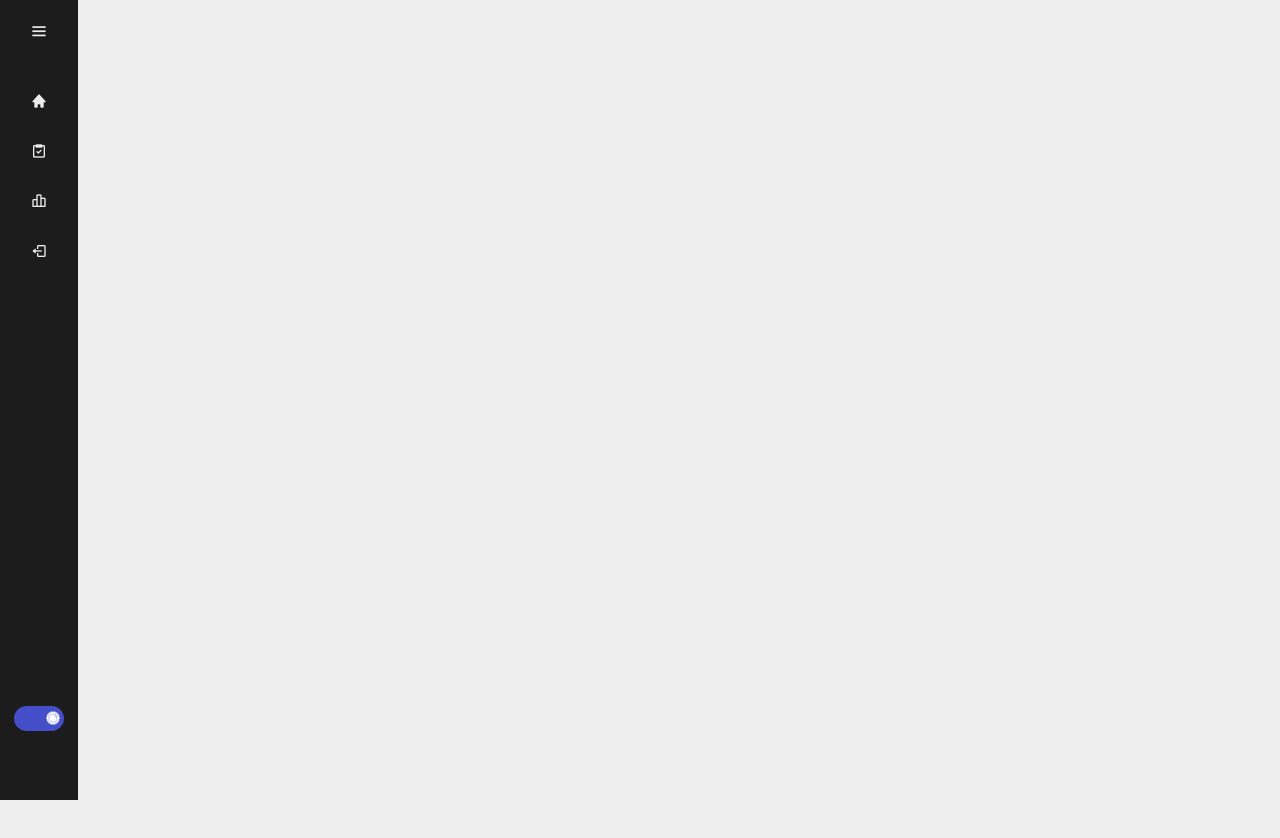
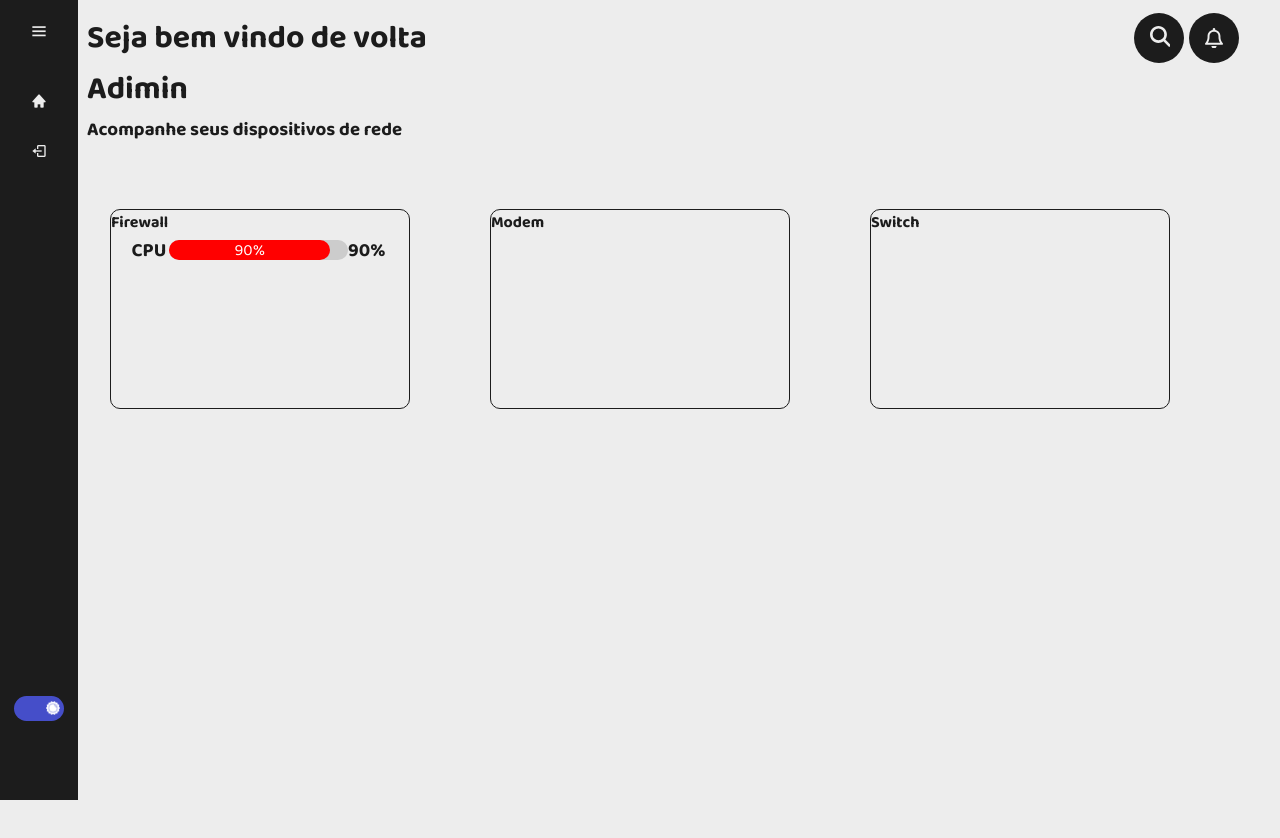
Before and after one commit to NetMinder-Enterprise/FireByte-Frontend, a website: page site/public/dashboard/dashboard.html in a window 1280 px wide. After the commit the page ends 800 px from the top, so only its background shows below. Drawn offline with nearby package versions, Linux system fonts and the light colour scheme.

Commit message:
tittle + bottons notification + card

```diff
--- a/site/public/dashboard/css/dashboard.css
+++ b/site/public/dashboard/css/global.css
@@ -39,7 +39,7 @@ body {
 .container {
   width: 90%;
   margin: 0 auto;
-  margin-top: 5%;
+  margin-top: 1%;
   margin-bottom: 5%;
 }
 
@@ -73,7 +73,7 @@ body {
   background: var(--primary-color);
   width: 50px;
   height: 25px;
-  margin-top: 430px;
+  margin-top: 520px;
 }
 
 .checkboxWrap .checkboxMark:before {
--- /dev/null
+++ b/site/public/dashboard/css/index.css
@@ -0,0 +1,243 @@
+.content {
+    display: flex;
+    flex-direction: row;
+    margin-left: 2%;
+    width: 100%;
+}
+
+.content-title {
+    width: 40%;
+}
+
+.content-bottons {
+    display: flex;
+    flex-direction: row;
+    width: 70%;
+    justify-content: end;
+}
+
+/*botão de pesquisa*/
+.pesquise {
+    position: relative;
+    box-sizing: border-box;
+    width: fit-content;
+    margin-right: 5px;
+}
+
+.mainbox {
+    box-sizing: border-box;
+    position: relative;
+    width: 230px;
+    height: 50px;
+    display: flex;
+    flex-direction: row-reverse;
+    align-items: center;
+    justify-content: center;
+    border-radius: 160px;
+    background-color: var(--text-color);
+    transition: all 0.3s ease;
+}
+
+.checkbox:focus {
+    border: none;
+    outline: none;
+}
+
+.checkbox:checked {
+    right: 10px;
+}
+
+.checkbox:checked~.mainbox {
+    width: 50px;
+}
+
+.checkbox:checked~.mainbox .search_input {
+    width: 0;
+    height: 0px;
+}
+
+.checkbox:checked~.mainbox .iconContainer {
+    padding-right: 8px;
+}
+
+.checkbox {
+    box-sizing: border-box;
+    width: 30px;
+    height: 30px;
+    position: absolute;
+    right: 17px;
+    top: 10px;
+    z-index: 9;
+    cursor: pointer;
+    appearance: none;
+}
+
+.search_input {
+    box-sizing: border-box;
+    height: 100%;
+    width: 170px;
+    background-color: transparent;
+    border: none;
+    outline: none;
+    padding-bottom: 4px;
+    padding-left: 10px;
+    font-size: 1em;
+    color: var(--background-color);
+    transition: all 0.3s ease;
+    font-family: system-ui, -apple-system, BlinkMacSystemFont, 'Segoe UI', Roboto, Oxygen, Ubuntu, Cantarell, 'Open Sans', 'Helvetica Neue', sans-serif;
+}
+
+.search_input::placeholder {
+    color: var(--background-color);
+}
+
+.iconContainer {
+    box-sizing: border-box;
+    padding-top: 5px;
+    width: fit-content;
+    transition: all 0.3s ease;
+}
+
+.search_icon {
+    box-sizing: border-box;
+    fill: var(--background-color);
+    font-size: 1.3em;
+}
+
+/*Notificação*/
+.button {
+    width: 50px;
+    height: 50px;
+    position: relative;
+    display: flex;
+    align-items: center;
+    justify-content: center;
+    background-color: var(--text-color);
+    border-radius: 50%;
+    cursor: pointer;
+    transition-duration: .3s;
+    border: none;
+}
+
+.bell {
+    width: 18px;
+}
+
+.bell path {
+    fill: var(--background-color);
+}
+
+.button:hover {
+    background-color: var(--primary-color);
+}
+
+.button:hover .bell {
+    animation: bellRing 0.9s both;
+}
+
+/* bell ringing animation keyframes*/
+@keyframes bellRing {
+
+    0%,
+    100% {
+        transform-origin: top;
+    }
+
+    15% {
+        transform: rotateZ(10deg);
+    }
+
+    30% {
+        transform: rotateZ(-10deg);
+    }
+
+    45% {
+        transform: rotateZ(5deg);
+    }
+
+    60% {
+        transform: rotateZ(-5deg);
+    }
+
+    75% {
+        transform: rotateZ(2deg);
+    }
+}
+
+.button:active {
+    transform: scale(0.8);
+}
+
+/* Cards principal */
+.content-card {
+    display: flex;
+    flex-direction: row;
+    width: 100%;
+    justify-content: center;
+    align-items: center;
+    gap: 80px;
+
+}
+
+.card {
+    width: 300px;
+    height: 200px;
+    border: 1px solid var(--text-color);
+    border-radius: 10px;
+}
+
+/*Barra de porcentagem*/
+.information{
+
+}
+.data {
+    display: flex;
+    flex-direction: row;
+    align-items: center;
+    justify-content: center;
+}
+
+.data p {
+    font-size: 1.2rem;
+    font-weight:700;
+    margin-right: 1%;
+}
+
+.range {
+    width: 60%;
+    height: 20px;
+    background-color: #ccc;
+    position: relative;
+    border-radius: 50px;
+}
+
+.fill {
+    height: 100%;
+    width: 0;
+    position: absolute;
+    display: flex;
+    justify-content: center;
+    align-items: center;
+    color: #fff;
+    transition: width 0.3s ease;
+    border-radius: 50px;
+}
+
+.percentage {
+    position: absolute;
+    top: 50%;
+    left: 50%;
+    transform: translate(-50%, -50%);
+}
+
+.blue {
+    background-color: #007bff;
+}
+
+.yellow {
+    background-color: yellow;
+}
+
+.red {
+    background-color: red;
+}
--- a/site/public/dashboard/dashboard.html
+++ b/site/public/dashboard/dashboard.html
@@ -6,14 +6,16 @@
     <meta name="viewport" content="width=device-width, initial-scale=1.0">
     <title>Dashboard || Home </title>
 
-    <link rel="stylesheet" href="./css/dashboard.css">
+    <link rel="stylesheet" href="./css/global.css">
+    <link rel="stylesheet" href="./css/index.css">
+
     <link href='https://unpkg.com/boxicons@2.1.4/css/boxicons.min.css' rel='stylesheet'>
 
 </head>
 
 <body>
-    <div class="container"></div>
-    <div class="body_menu">
+    <div class="Header">
+        <div class="body">
             <div class="sidebar">
                 <div class="logo_content">
                     <div class="logo">
@@ -31,20 +33,6 @@
                         <span class="tooltip">Home</span>
                     </li>
                     <li>
-                    <a href="./desempenho.html">
-                        <i class='bx bx-task'></i>
-                        <span class="links_name">Desempenho</span>
-                    </a>
-                    <span class="tooltip">Desempenho</span>
-                </li>
-                <li>
-                    <a onclick="seila()">
-                        <i class='bx bx-bar-chart-alt-2'></i>
-                        <span class="links_name">Ranking</span>
-                    </a>
-                    <span class="tooltip">Ranking</span>
-                </li>
-                <li>
                         <a href="../index.html">
                             <i class='bx bx-log-out'></i>
                             <span class="links_name">Sair</span>
@@ -60,6 +48,7 @@
                 </ul>
             </div>
         </div>
+    </div>
 
     <script>
         let btn = document.querySelector("#btn");
@@ -68,8 +57,105 @@
         btn.onclick = function () {
             sidebar.classList.toggle("active");
         }
+    </script>
+
+    <div class="container" id="">
+        <div class="content">
+            <div class="content-title">
+                <div class="title">
+                    <h1>Seja bem vindo de volta <span id="name_user">Adimin</span></h1>
+                    <div class="subTitle">
+                        <h3>Acompanhe seus dispositivos de rede</h3>
+                    </div>
+                </div>
+            </div>
+            <div class="content-bottons">
+                <div class="pesquise">
+                    <input checked="" class="checkbox" type="checkbox">
+                    <div class="mainbox">
+                        <div class="iconContainer">
+                            <svg viewBox="0 0 512 512" height="1em" xmlns="http://www.w3.org/2000/svg"
+                                class="search_icon">
+                                <path
+                                    d="M416 208c0 45.9-14.9 88.3-40 122.7L502.6 457.4c12.5 12.5 12.5 32.8 0 45.3s-32.8 12.5-45.3 0L330.7 376c-34.4 25.2-76.8 40-122.7 40C93.1 416 0 322.9 0 208S93.1 0 208 0S416 93.1 416 208zM208 352a144 144 0 1 0 0-288 144 144 0 1 0 0 288z">
+                                </path>
+                            </svg>
+                        </div>
+                        <input class="search_input" placeholder="search" type="text">
+                    </div>
+                </div>
+                <div class="notification">
+                    <button class="button">
+                        <svg viewBox="0 0 448 512" class="bell">
+                            <path
+                                d="M224 0c-17.7 0-32 14.3-32 32V49.9C119.5 61.4 64 124.2 64 200v33.4c0 45.4-15.5 89.5-43.8 124.9L5.3 377c-5.8 7.2-6.9 17.1-2.9 25.4S14.8 416 24 416H424c9.2 0 17.6-5.3 21.6-13.6s2.9-18.2-2.9-25.4l-14.9-18.6C399.5 322.9 384 278.8 384 233.4V200c0-75.8-55.5-138.6-128-150.1V32c0-17.7-14.3-32-32-32zm0 96h8c57.4 0 104 46.6 104 104v33.4c0 47.9 13.9 94.6 39.7 134.6H72.3C98.1 328 112 281.3 112 233.4V200c0-57.4 46.6-104 104-104h8zm64 352H224 160c0 17 6.7 33.3 18.7 45.3s28.3 18.7 45.3 18.7s33.3-6.7 45.3-18.7s18.7-28.3 18.7-45.3z">
+                            </path>
+                        </svg>
+                    </button>
+                </div>
+            </div>
+        </div>
+    </div>
+
+    <div class="container">
+        <div class="content-card">
+            <div class="card">
+                <h4><span id="name_card1"> Firewall</span></h4>
+                <div class="information">
+                    <div class="data">
+                        <p>
+                          <span id="name_dispositivo">CPU</span>
+                        </p>
+                        <div class="range">
+                            <div class="fill" id="fill">
+                                <div class="percentage" id="percentage">0%</div>
+                            </div>
+                        </div>
+                        <p>
+                            <span id="porcentagem">90%</span>
+                          </p>
+                    </div>
+                </div>
+            </div>
+            <div class="card">
+                <h4><span id="name_card2">Modem</span></h4>
+            </div>
+            <div class="card">
+                <h4><span id="name_card3">Switch</span></h4>
+            </div>
+        </div>
+    </div>
+
+    <script>
+        function updateProgressBar(percentage) {
+            const fill = document.getElementById('fill');
+            const percentageDiv = document.getElementById('percentage');
+
+            percentageDiv.textContent = percentage + '%';
+
+            if (percentage <= 50) {
+                fill.style.width = percentage + '%';
+                fill.className = 'fill blue';
+            } else if (percentage <= 75) {
+                fill.style.width = percentage + '%';
+                fill.className = 'fill yellow';
+            } else {
+                fill.style.width = percentage + '%';
+                fill.className = 'fill red';
+            }
+        }
+
+        // Exemplo de uso: atualiza a barra de porcentagem para 50%
+        updateProgressBar(90);
 
     </script>
+
+
+    <!-- Link do video para vê notificação
+    https://www.youtube.com/watch?v=jJWYZqlhv3A-->
+
+
+
     <script type="module" src="https://unpkg.com/ionicons@7.1.0/dist/ionicons/ionicons.esm.js"></script>
     <script nomodule src="https://unpkg.com/ionicons@7.1.0/dist/ionicons/ionicons.js"></script>
     <script src="../js/changeTheme.js"></script>
```
Lines whose indentation alone changed are shown as unchanged.
